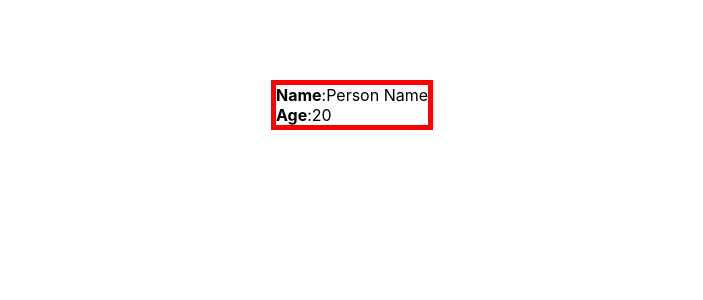
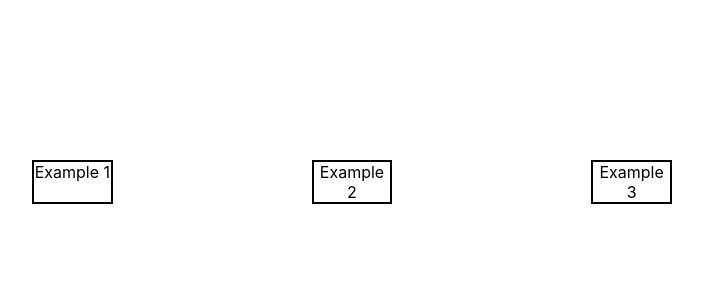
Before and after one commit to vigneshiyergithub/react-tutorials, a React (Create React App) app: page /props-spread-operator in a window 1280 px wide. Shown: the top 300 px of the page, without its empty margins (288-991 px from the left). Built offline with nearby package versions, Linux system fonts and the light colour scheme.

Commit message:
#1 Adding Tab component

```diff
--- a/src/styledComponents/Unit1.js
+++ b/src/styledComponents/Unit1.js
@@ -16,6 +16,7 @@ export const ContentBody = styled.div`
     display: flex;
     flex-direction: row;
     justify-content: center;
+    width: 100%;
 `
 
 export const ItemList = styled.ul`
@@ -35,6 +36,8 @@ export const Block = styled.div`
 export const TextBlock= styled.div`
     display: flex;
     flex-direction: row;
+    width: 20vw;
+    padding: 0.6rem;
 `
 
 export const Label = styled.div`
@@ -44,3 +47,24 @@ export const Label = styled.div`
 export const Value = styled.div`
 
 `
+
+export const TabContainer = styled.div`
+    display : flex;
+    flex-direction: row;
+    width: 50vw;
+    margin-top: 10rem;
+    justify-content: space-between;
+`
+// Center
+export const TabLabel = styled.div`
+    text-align: center;
+    border: 2px solid black;
+    width: 6vw;
+    cursor: pointer;
+    background-color: ${props => props.selected ? 'gray' : 'none'}
+`
+export const TabContentContainer = styled.div`
+    border: 0.5px solid gray;
+    width: 50vw;
+    margin-top: 5rem;
+`
--- a/src/tutorials/PropsSpreadOperator.js
+++ b/src/tutorials/PropsSpreadOperator.js
@@ -1,68 +1,11 @@
 import React from 'react';
-import { Container, ContentBody } from '../styledComponents/Unit1'
-import PersonDataDisplay from './sub-components/PersonDataDisplay'
+import Tabs from './Tabs';
+import {TAB_CONFIG} from './sub-components/tabConfig'
 
 const PropsSpreadOperator = (props) => {
-    // TODO: maybe add a Tab component and navigate different examples
-    return <Example2 />
-}
-
-/*
-    Scenario : Usually when there is a large number of props to be passed which can be easily consolidated in a object
-*/
-const Example1 = (props) => {
-    const componetProps = {
-        name : 'Person Name',
-        age: 20
-    }
-    return <Container marginTop={'5rem'}>
-        <ContentBody>
-            <PersonDataDisplay {...componetProps}/>
-        </ContentBody>
-    </Container>
-}
-
-/*
-    Scenario : When component props is sourced from multiple sources.
-    Variations:
-        - {...firstProps} {...secondProps}
-        - {...{...firstProps, ...secondProps}}
-*/
-const Example2 = (props) => {
-    const firstProps = {
-        name : 'Person Name'
-    }
-    const secondProps = {
-        age : 20
-    }
-    return <Container marginTop={'5rem'}>
-    <ContentBody>
-        <PersonDataDisplay {...firstProps} {...secondProps} />
-    </ContentBody>
-</Container>
-}
-
-/*
-    Scenario : Override props and adding props
-    Caution: overridding props : order is important
-    Variations:
-        {...componetProps} name={'Vignesh'}
-        name={'Vignesh} {...componetProps}
-        {...partialProps} name={'Vignesh}
-*/
-const Example3 = (props) => {
-    const componetProps = {
-        name : 'Person Name',
-        age: 20
-    }
-    // const partialProps = {
-    //     name : 'Person Name'
-    // }
-    return <Container marginTop={'5rem'}>
-        <ContentBody>
-            <PersonDataDisplay {...componetProps} name={'Vignesh'} />
-        </ContentBody>
-    </Container>
+    return <Tabs
+        config={TAB_CONFIG}
+    />
 }
 
 export default PropsSpreadOperator;
--- /dev/null
+++ b/src/tutorials/Tabs.js
@@ -0,0 +1,72 @@
+import React, { useEffect, useState } from 'react';
+import { ContentBody, Container, TabContainer, TabContentContainer, TabLabel } from '../styledComponents/Unit1';
+
+/*
+    config : [
+        {
+            tabName,
+            component
+        }
+    ]
+*/
+
+const Tabs = (props) => {
+    const [currentTab, setCurrentTab] = useState(null);
+    const [tabsMap, setTabsMap] = useState([])
+    useEffect(() => {
+        setTabsMap([...props.config])
+    }, [props.config]);
+    const tabs = tabsMap.map(item => {
+        return item.tabName;
+    });
+    const onTabClick = (tabName) => {
+        if (currentTab === tabName) {
+            setCurrentTab(null)
+        } else {
+            setCurrentTab(tabName)
+        }
+    }
+    const tabDetails = tabsMap.filter(tabConfig => {
+        return tabConfig.tabName === currentTab;
+    })?.[0];
+    return <Container>
+        <ContentBody>
+            <TabContainer>
+            {
+                tabs.map((item, index) => {
+                    return <Tab
+                        key={index}
+                        tabName={item}
+                        selected={currentTab === item}
+                        onClick={onTabClick}
+                    />
+                })
+            }
+            </TabContainer>
+        </ContentBody>
+        {
+            tabDetails &&
+            <ContentBody>
+                <TabDetails tabDetails={tabDetails} />
+            </ContentBody>
+        }
+    </Container>
+}
+
+const Tab = (props) => {
+    const tabClick = (e) => {
+        props.onClick(props.tabName);
+    }
+    return <TabLabel onClick={tabClick} selected={props.selected}>{props.tabName}</TabLabel>
+}
+
+const TabDetails = (props) => {
+    const componentToRender = props?.tabDetails?.component
+    return <TabContentContainer>
+        {
+            componentToRender()
+        }
+    </TabContentContainer>
+}
+
+export default Tabs;
--- /dev/null
+++ b/src/tutorials/sub-components/PropsSpreadOperatorExampleComponents.js
@@ -0,0 +1,60 @@
+import { Container, ContentBody } from '../../styledComponents/Unit1'
+import PersonDataDisplay from './PersonDataDisplay'
+
+/*
+    Scenario : Usually when there is a large number of props to be passed which can be easily consolidated in a object
+*/
+export const Example1 = (props) => {
+    const componetProps = {
+        name: 'First Person',
+        age: 20
+    }
+    return <Container marginTop={'5rem'}>
+        <ContentBody>
+            <PersonDataDisplay {...componetProps} />
+        </ContentBody>
+    </Container>
+}
+
+/*
+    Scenario : When component props is sourced from multiple sources.
+    Variations:
+        - {...firstProps} {...secondProps}
+        - {...{...firstProps, ...secondProps}}
+*/
+export const Example2 = (props) => {
+    const firstProps = {
+        name: 'Second Person'
+    }
+    const secondProps = {
+        age: 25
+    }
+    return <Container marginTop={'5rem'}>
+        <ContentBody>
+            <PersonDataDisplay {...firstProps} {...secondProps} />
+        </ContentBody>
+    </Container>
+}
+
+/*
+    Scenario : Override props and adding props
+    Caution: overridding props : order is important
+    Variations:
+        {...componetProps} name={'Vignesh'}
+        name={'Vignesh'} {...componetProps}
+        {...partialProps} name={'Vignesh'}
+*/
+export const Example3 = (props) => {
+    // const componetProps = {
+    //     name : 'Person Name',
+    //     age: 20
+    // }
+    const partialProps = {
+        age: 26
+    }
+    return <Container marginTop={'5rem'}>
+        <ContentBody>
+            <PersonDataDisplay {...partialProps} name={'Vignesh'} />
+        </ContentBody>
+    </Container>
+}
--- /dev/null
+++ b/src/tutorials/sub-components/tabConfig.js
@@ -0,0 +1,20 @@
+import {Example1, Example2, Example3} from './PropsSpreadOperatorExampleComponents';
+
+export const TAB_CONFIG = [
+    {
+        tabName : 'Example 1',
+        component : () => <Example1 />
+    },
+    {
+        tabName : 'Example 2',
+        component : () => <Example2 />
+    },
+    {
+        tabName : 'Example 3',
+        component : () => <Example3 />
+    },
+    // {
+    //     tabName : 'New Component',
+    //     component: () => <div>Hello I'm a new component</div>
+    // }
+]
```
